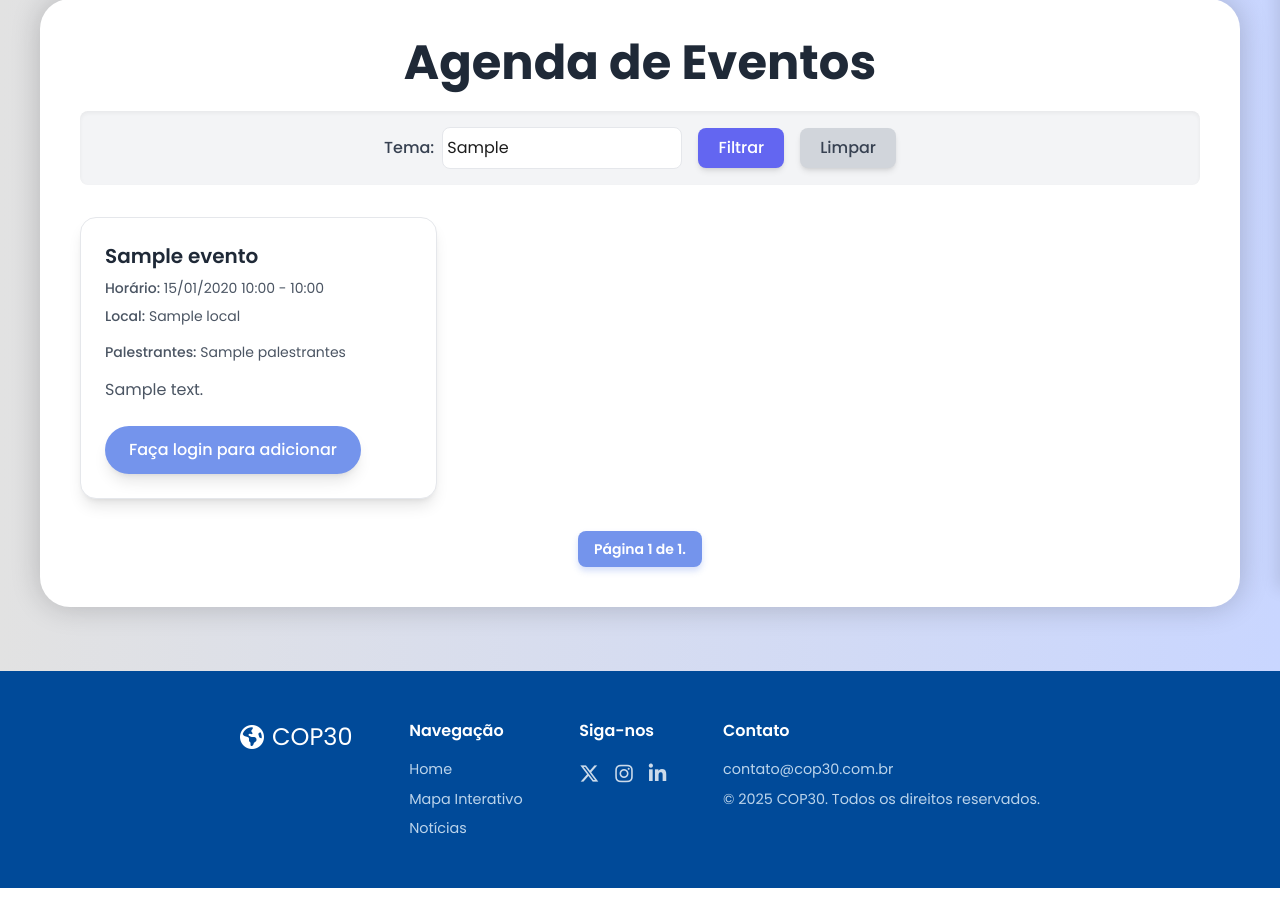
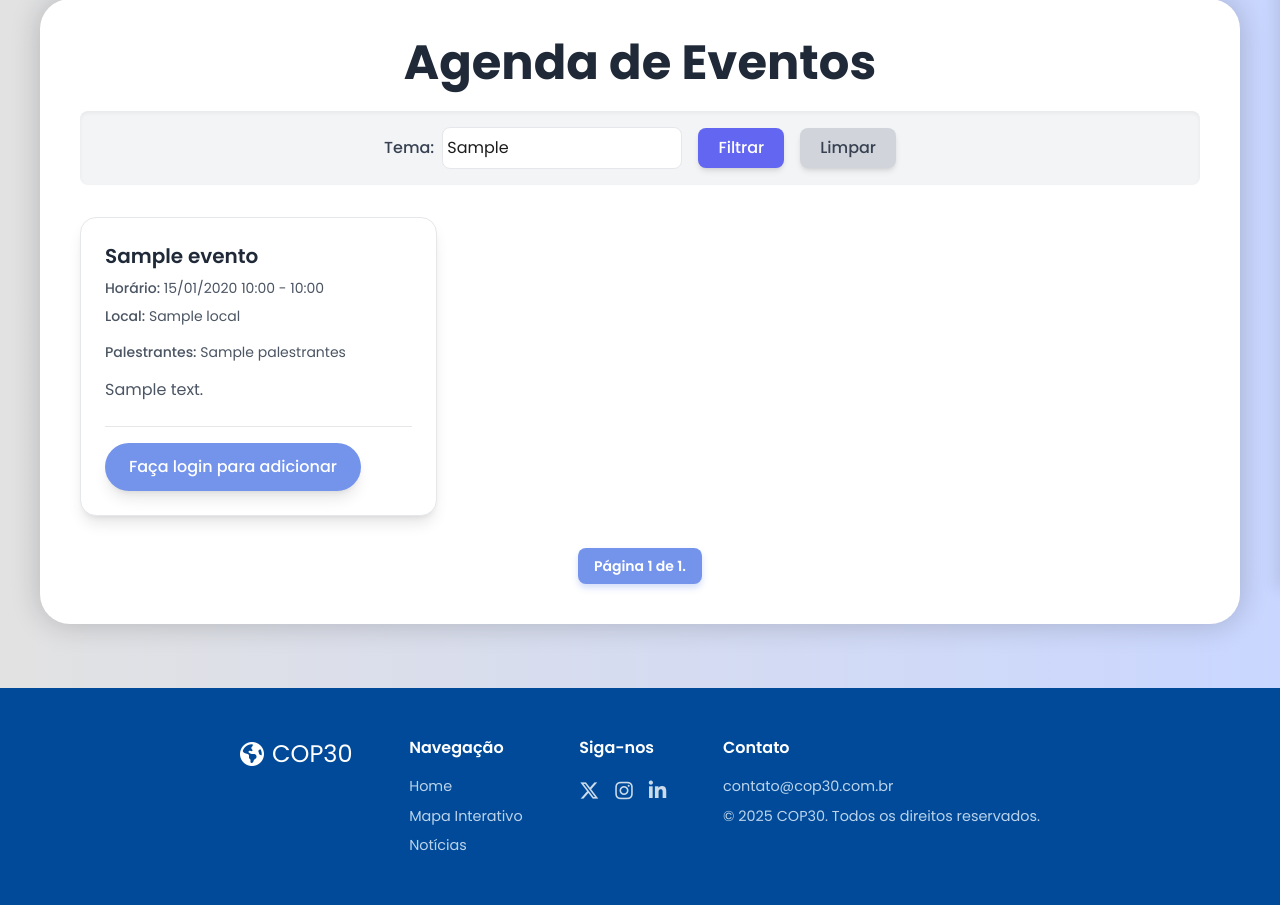
Before and after one commit to F4llsT/sga_cop_30, a Django app: template apps/agenda/templates/agenda/agenda_oficial.html in a window 1280 px wide. Shown: the part 211-1116 px from the top of the page. Run offline with Django 5.2, Linux system fonts and the light colour scheme; the template is opened without the code that fills it: most values are stand-ins (such as "Sample title", 1, 10 or a date in 2020); some libraries are stand-ins or nearby versions.

Commit message:
consertei o detalhes de evento

```diff
--- a/apps/agenda/templates/agenda/agenda_oficial.html
+++ b/apps/agenda/templates/agenda/agenda_oficial.html
@@ -87,8 +87,7 @@
         {% if eventos %}
             <div class="grid grid-cols-1 md:grid-cols-2 lg:grid-cols-3 gap-6">
                 {% for evento in eventos %}
-                    <div class="event-card bg-white p-6 rounded-2xl shadow-lg border border-gray-200">
-                        <a href="{% url 'agenda:detalhes_evento' evento.id %}" class="event-title-link"></a>
+                    <a href="{% url 'agenda:detalhes_evento' evento.id %}" class="block event-card bg-white p-6 rounded-2xl shadow-lg border border-gray-200">
                         <h2 class="text-xl font-semibold text-gray-800 mb-2">{{ evento.titulo }}</h2>
                         <p class="text-sm text-gray-600 mb-2">
                             <span class="font-medium">Horário:</span> {{ evento.start_time|date:"d/m/Y H:i" }} - {{ evento.end_time|date:"H:i" }}
@@ -105,12 +104,14 @@
 
                         <p class="text-gray-600 mb-6">{{ evento.descricao|truncatechars:150 }}</p>
 
+                        <div class="mt-auto pt-4 border-t border-gray-200">
                             {% if user.is_authenticated %}
                                 {% if not evento.id in user_events %}
-                            <a href="{% url 'agenda:add_to_agenda' evento.id %}"
-                               class="btn-add-agenda text-white font-medium py-3 px-6 rounded-full inline-block text-center shadow-lg">
+                                <div class="agenda-button-wrapper" onclick="event.preventDefault(); window.location.href='{% url 'agenda:add_to_agenda' evento.id %}';">
+                                    <span class="btn-add-agenda text-white font-medium py-3 px-6 rounded-full inline-block text-center shadow-lg">
                                         Adicionar à Minha Agenda
-                            </a>
+                                    </span>
+                                </div>
                                 {% else %}
                                 <p class="text-sm text-green-600 font-bold flex items-center gap-2">
                                     <svg xmlns="http://www.w3.org/2000/svg" class="h-5 w-5" viewBox="0 0 20 20" fill="currentColor">
@@ -120,12 +121,14 @@
                                 </p>
                                 {% endif %}
                             {% else %}
-                            <a href="{% url 'usuarios:login' %}?next={{ request.path }}"
-                               class="btn-add-agenda text-white font-medium py-3 px-6 rounded-full inline-block text-center shadow-lg">
+                                <div class="agenda-button-wrapper" onclick="event.preventDefault(); window.location.href='{% url 'usuarios:login' %}?next={{ request.path }}';">
+                                    <span class="btn-add-agenda text-white font-medium py-3 px-6 rounded-full inline-block text-center shadow-lg">
                                         Faça login para adicionar
-                            </a>
+                                    </span>
+                                </div>
                             {% endif %}
                         </div>
+                    </a>
                 {% endfor %}
             </div>
         {% else %}
--- a/apps/agenda/templates/agenda/agenda_pessoal.html
+++ b/apps/agenda/templates/agenda/agenda_pessoal.html
@@ -64,7 +64,7 @@
         {% if agenda_items %}
             <div class="grid grid-cols-1 md:grid-cols-2 lg:grid-cols-3 gap-6">
                 {% for item in agenda_items %}
-                    <div class="relative event-card bg-white p-6 rounded-2xl shadow-lg border border-gray-200">
+                    <a href="{% url 'agenda:detalhes_evento' item.event.id %}" class="block relative event-card bg-white p-6 rounded-2xl shadow-lg border border-gray-200">
                         <h2 class="text-xl font-semibold text-gray-800 mb-2">{{ item.event.titulo }}</h2>
                         {% if item.event.palestrantes %}
                             <p class="text-sm text-gray-500 mb-2">
@@ -79,7 +79,7 @@
                         </p>
                         <p class="text-gray-600 mb-6">{{ item.event.descricao|truncatechars:150 }}</p>
 
-                        <form action="{% url 'agenda:remove_from_agenda' item.event.id %}" method="post" class="absolute top-4 right-4">
+                        <form action="{% url 'agenda:remove_from_agenda' item.event.id %}" method="post" class="absolute top-4 right-4 z-10">
                             {% csrf_token %}
                             <button type="submit" class="p-2 text-white rounded-full btn-remove-agenda shadow-lg" aria-label="Remover evento da agenda">
                                 <svg xmlns="http://www.w3.org/2000/svg" class="h-5 w-5" fill="none" viewBox="0 0 24 24" stroke="currentColor">
@@ -87,7 +87,7 @@
                                 </svg>
                             </button>
                         </form>
-                    </div>
+                    </a>
                 {% endfor %}
             </div>
         {% else %}
--- a/templates/home.html
+++ b/templates/home.html
@@ -31,7 +31,7 @@
 
                 {% if proximos_eventos %}
                     {% for evento in proximos_eventos %}
-                    <a href="#" class="event-item-horizontal">
+                    <a href="{% url 'agenda:detalhes_evento' evento.id %}" class="event-item-horizontal">
                         <div class="time-block">
                             <span class="hour">{{ evento.start_time|date:"H:i" }}</span>
                             <span class="period">{{ evento.start_time|date:"d/m" }}</span>
```
Lines whose indentation alone changed are shown as unchanged.
